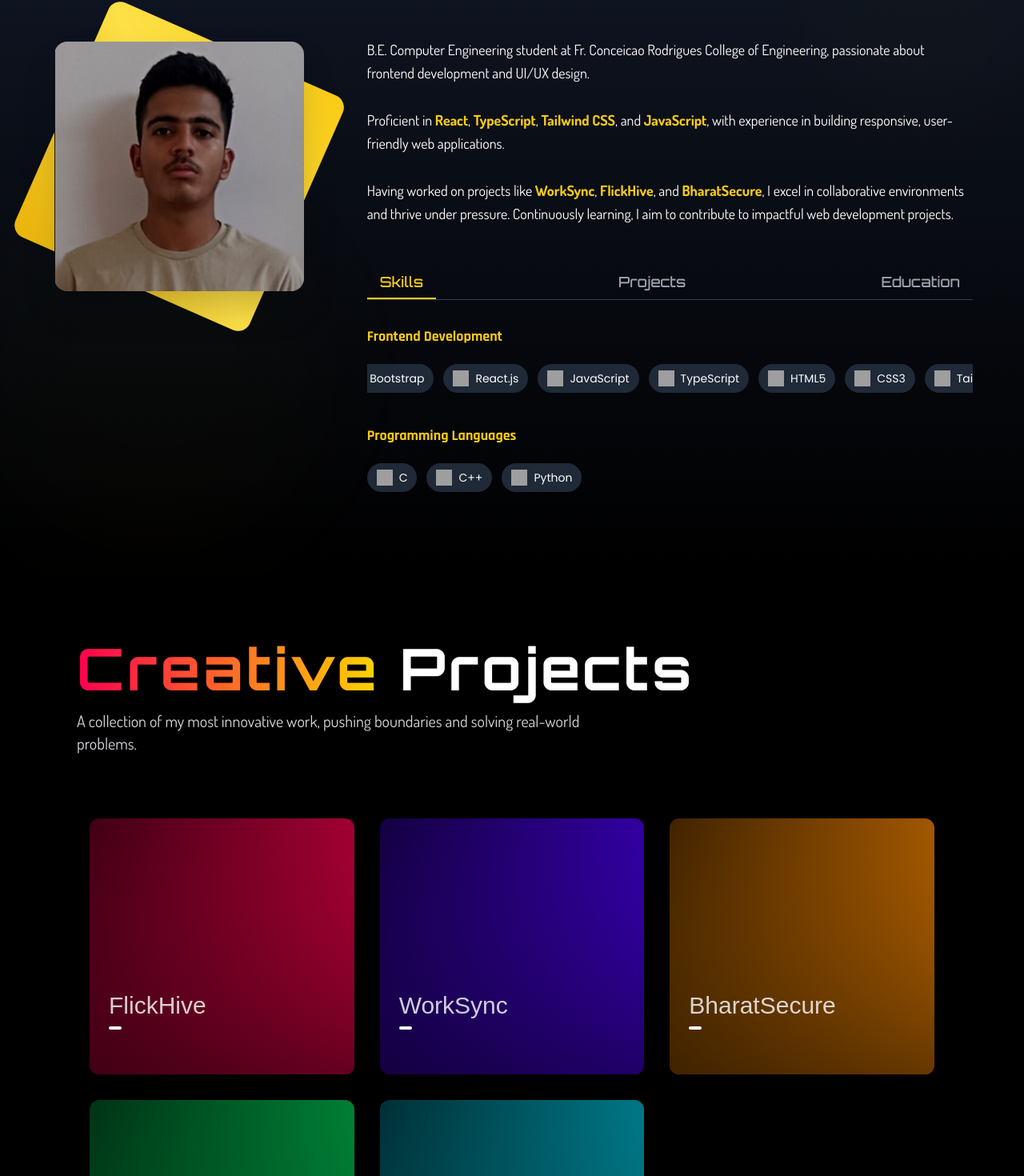
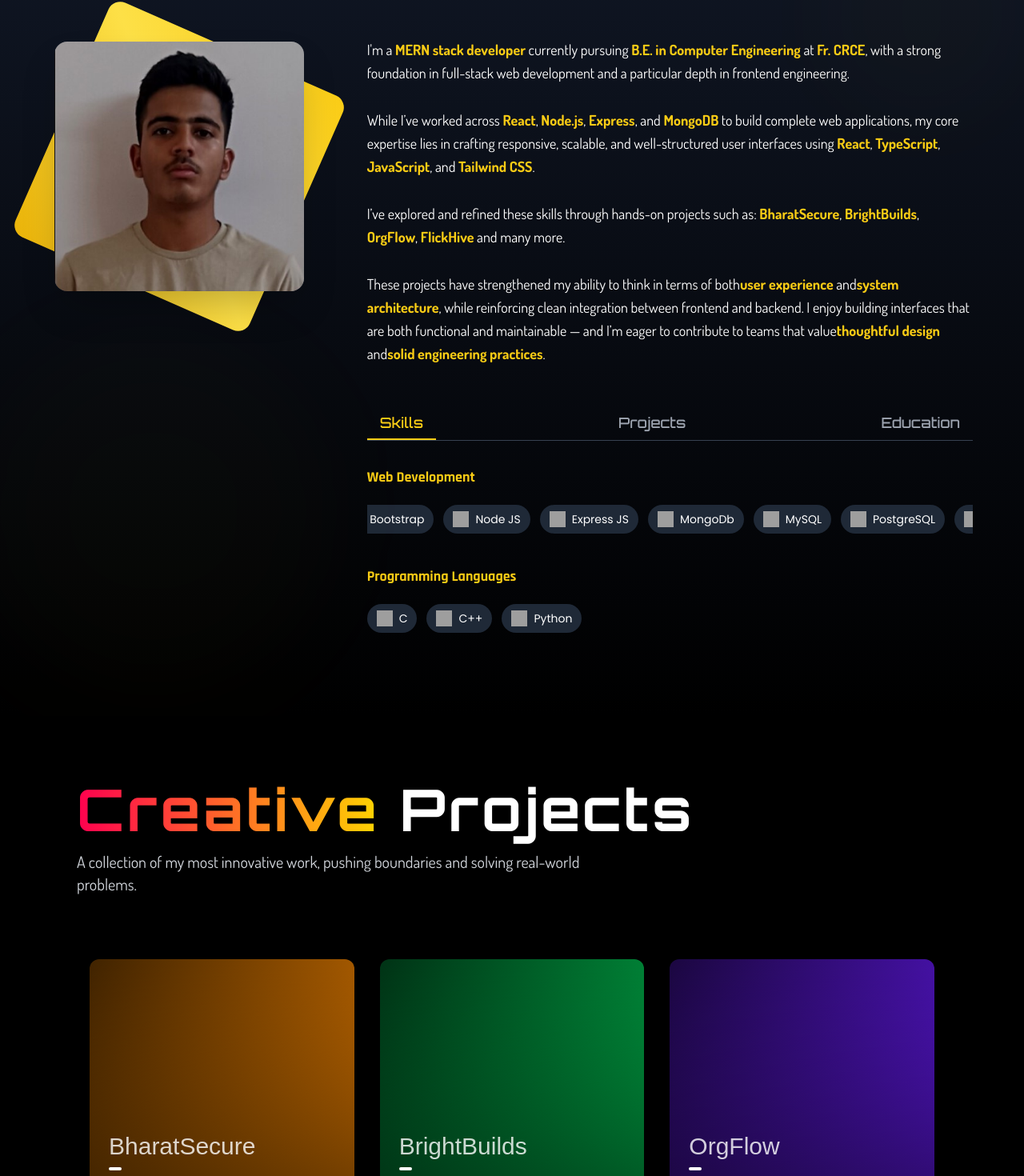
Before and after one commit to ubet123/MY-Portfolio, a React (Vite) app in the folder portfolio/: page / in a window 1280 px wide. Shown: the part 972-2442 px from the top of the page at 80% size. Built offline with nearby package versions, Linux system fonts and the light colour scheme; grey boxes are pictures that could not be loaded; a web font is replaced by a local one.

Commit message:
project additions

```diff
--- a/portfolio/src/components/About.jsx
+++ b/portfolio/src/components/About.jsx
@@ -13,7 +13,14 @@
   "Bootstrap": "https://cdn-icons-png.flaticon.com/128/5968/5968672.png",
   "C": "https://cdn-icons-png.flaticon.com/128/3665/3665923.png",
   "C++": "https://cdn-icons-png.flaticon.com/128/6132/6132222.png",
-  "Python": "https://cdn-icons-png.flaticon.com/128/5968/5968350.png"
+  "Python": "https://cdn-icons-png.flaticon.com/128/5968/5968350.png",
+  "Node JS":'https://cdn-icons-png.flaticon.com/128/15484/15484303.png',
+  "Express JS":'https://encrypted-tbn0.gstatic.com/images?q=tbn:ANd9GcRIrq4Je7z6sTWiUmCy2ROVBWjrkv67wBxhDA&s',
+   "MongoDb":'https://encrypted-tbn0.gstatic.com/images?q=tbn:ANd9GcSuMRzP2i8h_xIFrtbyJvXy29eTCtyUpwIrzg&s',
+   "MySQL":'https://cdn4.iconfinder.com/data/icons/logos-3/181/MySQL-512.png',
+    "PostgreSQL":'https://encrypted-tbn0.gstatic.com/images?q=tbn:ANd9GcSHhYIgLQICyLdxxt1uEcA4mTUM8-kNrMMMQA&s',
+     "Git":'https://encrypted-tbn0.gstatic.com/images?q=tbn:ANd9GcTBWj5xZ0pzCAmQ5nosGj2iMgdGylvthmgoaA&s',
+     "GitHub":'https://encrypted-tbn0.gstatic.com/images?q=tbn:ANd9GcSmrGmeBv3SOLSKz6OlTVlVYkfH9_W3BBgdrA&s'
 };
 
 const About = () => {
@@ -175,13 +182,13 @@
             className="mt-8"
           >
             <motion.div variants={itemVariants} className="mb-8">
-              <h3 className="font-rajdhani text-lg font-bold mb-3 text-yellow-400">Frontend Development</h3>
+              <h3 className="font-rajdhani text-lg font-bold mb-3 text-yellow-400">Web Development</h3>
               <div
                 ref={frontendSliderRef}
                 className="flex gap-3 overflow-x-auto py-2 scrollbar-hide"
                 style={{ scrollBehavior: 'smooth' }}
               >
-                {["React.js", "JavaScript", "TypeScript", "HTML5", "CSS3", "Tailwind CSS", "Bootstrap"].map((skill) => (
+                {["React.js", "JavaScript", "TypeScript", "HTML5", "CSS3", "Tailwind CSS", "Bootstrap" , "Node JS","Express JS", "MongoDb", "MySQL", "PostgreSQL", "Git", "GitHub"].map((skill) => (
                   <SkillTag key={skill} skill={skill} />
                 ))}
                 {/* Duplicate for continuous scrolling effect */}
@@ -219,11 +226,14 @@
             exit="exit"
             className="mt-8 grid grid-cols-1 md:grid-cols-2 gap-4"
           >
+            <ProjectCard title="BharatSecure" description="A women safety alert system." />
+            <ProjectCard title="BrightBuilds" description="A student project showcase platform." />
+            <ProjectCard title="OrgFlow" description="An employee task manager." />
             <ProjectCard title="FlickHive" description="A movie recommendation platform" />
-            <ProjectCard title="WorkSync" description="Team collaboration tool" />
-            <ProjectCard title="BharatSecure" description="Security solution for Indian enterprises" />
-            <ProjectCard title="Ettarra Coffee House Website" description="E-commerce platform for coffee enthusiasts" />
             <ProjectCard title="Turning The Tide Website" description="Environmental conservation platform" />
+
+
+
           </motion.div>
         );
       case 'education':
@@ -350,18 +360,35 @@
               variants={itemVariants}
               className="mb-12"
             >
-              <p className="font-dosis text-lg leading-relaxed">
-                B.E. Computer Engineering student at Fr. Conceicao Rodrigues College of Engineering, passionate about frontend development and UI/UX design.
-                <br /><br />
-                Proficient in <span className="text-yellow-400 font-bold">React</span>,
-                <span className="text-yellow-400 font-bold"> TypeScript</span>,
-                <span className="text-yellow-400 font-bold"> Tailwind CSS</span>, and
-                <span className="text-yellow-400 font-bold"> JavaScript</span>, with experience in building responsive, user-friendly web applications.
-                <br /><br />
-                Having worked on projects like <span className="text-yellow-400 font-bold">WorkSync</span>,
-                <span className="text-yellow-400 font-bold"> FlickHive</span>, and
-                <span className="text-yellow-400 font-bold"> BharatSecure</span>, I excel in collaborative environments and thrive under pressure. Continuously learning, I aim to contribute to impactful web development projects.
-              </p>
+             <p className="font-dosis text-lg leading-relaxed">
+  I'm a <span className="text-yellow-400 font-bold">MERN stack developer</span> currently pursuing
+  <span className="text-yellow-400 font-bold"> B.E. in Computer Engineering</span> at
+  <span className="text-yellow-400 font-bold"> Fr. CRCE</span>, with a strong foundation in full-stack web development and a particular depth in frontend engineering.
+  <br /><br />
+  While I’ve worked across
+  <span className="text-yellow-400 font-bold"> React</span>,
+  <span className="text-yellow-400 font-bold"> Node.js</span>,
+  <span className="text-yellow-400 font-bold"> Express</span>, and
+  <span className="text-yellow-400 font-bold"> MongoDB</span> to build complete web applications, my core expertise lies in crafting responsive, scalable, and well-structured user interfaces using
+  <span className="text-yellow-400 font-bold"> React</span>,
+  <span className="text-yellow-400 font-bold"> TypeScript</span>,
+  <span className="text-yellow-400 font-bold"> JavaScript</span>, and
+  <span className="text-yellow-400 font-bold"> Tailwind CSS</span>.
+  <br /><br />
+  I’ve explored and refined these skills through hands-on projects such as:
+  <span className="text-yellow-400 font-bold"> BharatSecure</span>,
+  <span className="text-yellow-400 font-bold"> BrightBuilds</span>,
+  <span className="text-yellow-400 font-bold"> OrgFlow</span>,
+  <span className="text-yellow-400 font-bold"> FlickHive</span> and many more.
+  <br /><br />
+  These projects have strengthened my ability to think in terms of both
+  <span className="text-yellow-400 font-bold">user experience</span> and
+  <span className="text-yellow-400 font-bold">system architecture</span>, while reinforcing clean integration between frontend and backend.
+  I enjoy building interfaces that are both functional and maintainable — and I’m eager to contribute to teams that value
+  <span className="text-yellow-400 font-bold">thoughtful design</span> and
+  <span className="text-yellow-400 font-bold">solid engineering practices</span>.
+</p>
+
             </motion.div>
 
             {/* Tabs navigation */}
--- a/portfolio/src/components/AnimatedCursor.jsx
+++ b/portfolio/src/components/AnimatedCursor.jsx
@@ -8,18 +8,18 @@
   const [hovered, setHovered] = useState(false);
 
   useEffect(() => {
-    // Check if mobile on mount and resize
+
     const checkIfMobile = () => {
-      setIsMobile(window.innerWidth <= 768); // Adjust breakpoint as needed
+      setIsMobile(window.innerWidth <= 768);
     };
 
     checkIfMobile();
     window.addEventListener('resize', checkIfMobile);
 
-    // Early return if mobile
+
     if (isMobile) return;
 
-    // Only hide cursor on elements that have our custom cursor
+
     const addCursorStyle = () => {
       const styleElement = document.createElement('style');
       styleElement.innerHTML = `
@@ -69,7 +69,7 @@
       setClicked(false);
     };
 
-    // Add event listeners for hoverable elements
+
     const handleLinkHoverEvents = () => {
       document.querySelectorAll('a, button, [role="button"], input, textarea, select')
         .forEach(el => {
@@ -86,9 +86,9 @@
       document.head.removeChild(styleElement);
       window.removeEventListener('resize', checkIfMobile);
     };
-  }, [isMobile]); // Re-run effect if isMobile changes
+  }, [isMobile]);
 
-  // Return null for mobile (disables the cursor completely)
+
   if (isMobile) return null;
 
   return (
--- a/portfolio/src/components/Footer.jsx
+++ b/portfolio/src/components/Footer.jsx
@@ -9,7 +9,7 @@
       transition={{ duration: 0.5, ease: "easeOut" }}
       className="w-full bg-gray-900 py-6 text-center relative overflow-hidden border-t border-gray-800"
     >
-      {/* Glowing gradient border top */}
+
       <motion.div
         initial={{ scaleX: 0 }}
         animate={{ scaleX: 1 }}
@@ -39,7 +39,7 @@
           </motion.span>
         </motion.div>
 
-        {/* Subtle floating dots */}
+
         {[...Array(4)].map((_, i) => (
           <motion.div
             key={i}
--- a/portfolio/src/components/Header.jsx
+++ b/portfolio/src/components/Header.jsx
@@ -97,9 +97,9 @@
         </ul>
       </div>
 
-      {/* Hero Section - Adjusted positioning based on scroll */}
+
       <div className={`animate-appear absolute left-1/2 top-1/2 transform -translate-x-1/2 ${scrolled ? '-translate-y-[70%]' : '-translate-y-[60%]'} w-4/5 md:w-auto text-center -mt-16 transition-all duration-300`}>
-  {/* Enhanced frontend developer text */}
+
   <div className="relative mb-2">
     <div className="font-dosis uppercase tracking-widest text-2xl md:text-3xl font-bold text-transparent bg-clip-text bg-gradient-to-r from-yellow-400 to-cyan-300 mb-2">
       Front-end Developer
@@ -109,7 +109,7 @@
     </div>
   </div>
 
-  {/* Enhanced typewriter effect */}
+  {/*typewriter effect */}
   <div className="font-special-gothic text-3xl md:text-4xl lg:text-5xl pt-2 lg:pt-5 text-white drop-shadow-[0_2px_2px_rgba(0,0,0,0.8)]">
     <Typewriter
       options={{
--- a/portfolio/src/components/Projects.jsx
+++ b/portfolio/src/components/Projects.jsx
@@ -17,35 +17,35 @@
   const projectsData = [
     {
       id: 1,
+      title: "BharatSecure",
+      description: "A women safety platform featuring SOS alerts, danger zone mapping, voice commands, and live location sharing.",
+      image: "https://cdn-ilbcdcb.nitrocdn.com/MeIeCSkEMhiSeDZskUUpnJqKXJDTuHPy/assets/images/optimized/rev-8cf0ce9/www.rescusaveslives.com/wp-content/uploads/2024/03/AdobeStock_583020072.jpeg",
+      link: "https://github.com/BharatSecure/TechFiesta25",
+      color: "#FF8A00"
+    },
+    {
+      id: 2,
+      title: "BrightBuilds",
+      description: "A student project showcase platform that maps creative coding projects to SDGs, with ratings, filters, and mentorship features.",
+      image: "https://img.freepik.com/free-vector/light-bulb-people-discussing-ideas-working_1262-19265.jpg?ga=GA1.1.330429559.1727962465&semt=ais_hybrid&w=740",
+      link: "https://bright-builds.vercel.app/",
+      color: "#00C853"
+    },
+    {
+      id: 3,
+      title: "OrgFlow",
+      description: "A task management system for organizations with role-based dashboards, task tracking, and progress monitoring.",
+      image: "https://img.freepik.com/free-photo/management-coaching-business-dealing-mentor-concept_53876-133858.jpg?ga=GA1.1.330429559.1727962465&semt=ais_hybrid&w=740",
+      link: "https://github.com/ubet123/OrgFlow",
+      color: "#6A1AFF"
+    },
+    {
+      id: 4,
       title: "FlickHive",
       description: "The Favorite Movies/TV Shows Tracker lets users manage and filter their favorite movies and TV shows by genre. It includes dark mode and stores preferences using local storage for a seamless experience.",
       image: "https://images.freecreatives.com/wp-content/uploads/2017/10/flat-clapperboard-icon_1063-38.jpg",
       link: "https://flick-hive-yg8z.vercel.app/",
       color: "#FF004F"
-    },
-    {
-      id: 2,
-      title: "WorkSync",
-      description: "A platform for task tracking, performance monitoring, and role-based access, with real-time updates and admin dashboards for seamless workflows.",
-      image: "https://plus.unsplash.com/premium_photo-1720032304925-b79e6d46e771?q=80&w=1470&auto=format&fit=crop&ixlib=rb-4.0.3&ixid=M3wxMjA3fDB8MHxwaG90by1wYWdlfHx8fGVufDB8fHx8fA%3D%3D",
-      link: "https://sereneproject.vercel.app/",
-      color: "#4F00FF"
-    },
-    {
-      id: 3,
-      title: "BharatSecure",
-      description: "My team and I are developing BharatSecure, a website for incident reporting and response, focused on Women and Child Safety, featuring real-time reporting, heatmaps, and emergency notifications to improve public safety.",
-      image: "https://cdn-ilbcdcb.nitrocdn.com/MeIeCSkEMhiSeDZskUUpnJqKXJDTuHPy/assets/images/optimized/rev-8cf0ce9/www.rescusaveslives.com/wp-content/uploads/2024/03/AdobeStock_583020072.jpeg",
-      link: "https://github.com/Shane-Dias/TechFiesta25",
-      color: "#FF8A00"
-    },
-    {
-      id: 4,
-      title: "Ettarra Coffee Website",
-      description: "A sleek, coffee-themed platform for users to explore coffee options and join community events, designed for an engaging experience.",
-      image: "https://encrypted-tbn0.gstatic.com/images?q=tbn:ANd9GcT_4Qn3LryFISqpFq1q1KszCXYT3U6iysAbEA&s",
-      link: "https://ettarra-coffee.vercel.app/",
-      color: "#00C853"
     },
     {
       id: 5,
@@ -56,7 +56,6 @@
       color: "#00BCD4"
     }
   ];
-
   const containerVariants = {
     hidden: { opacity: 0 },
     visible: {
```
